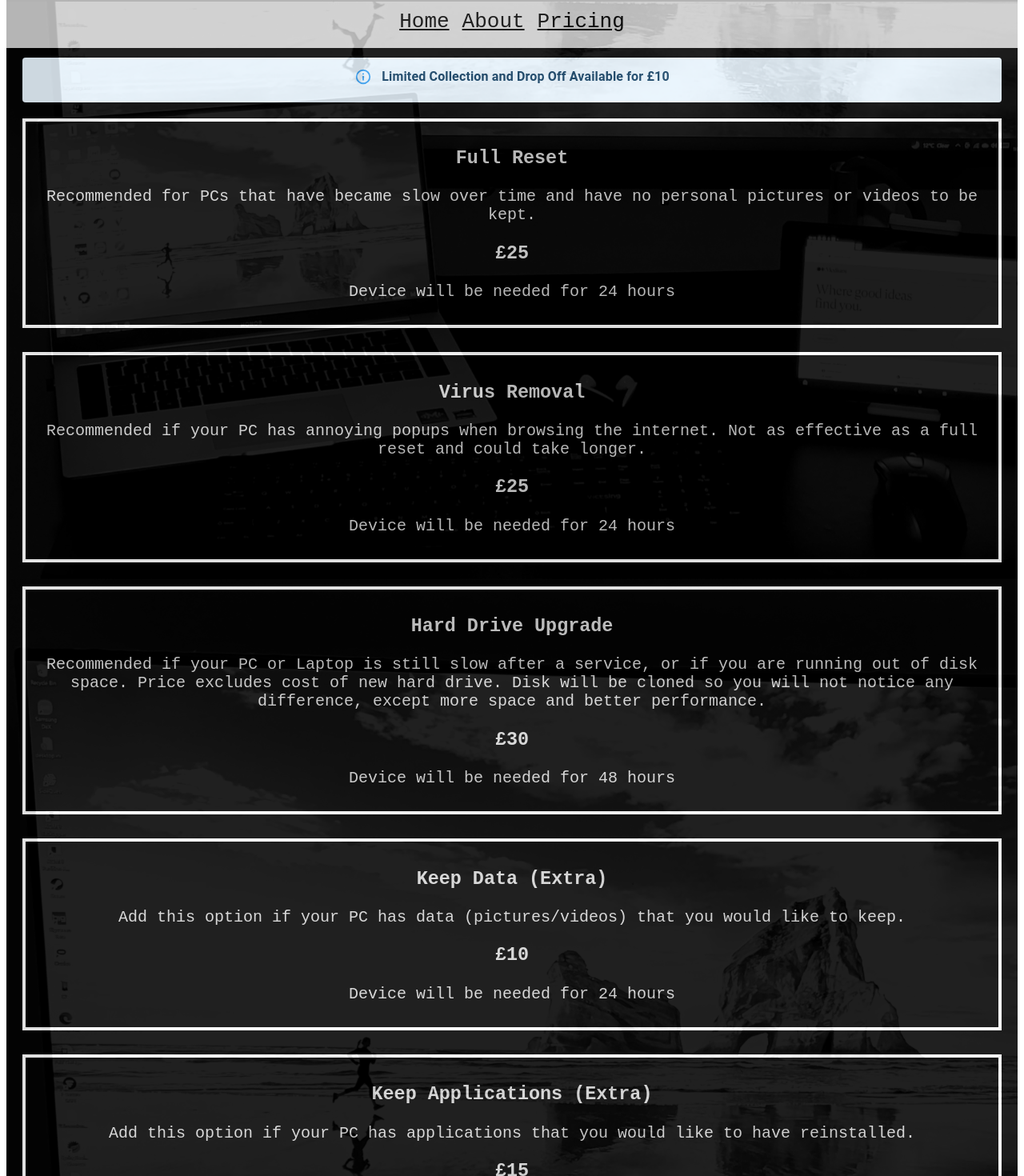
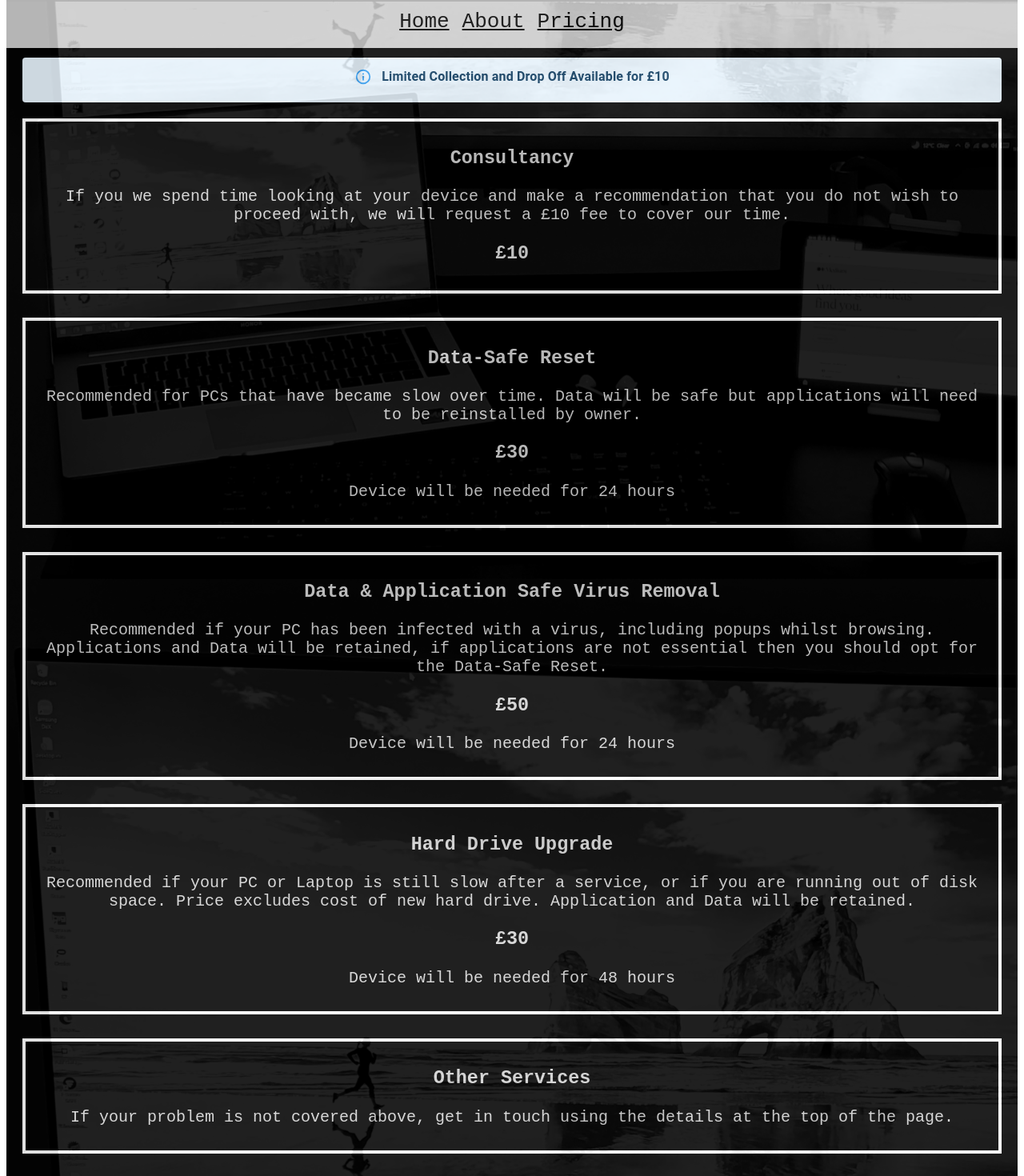
Before and after one commit to gallpaul8892/The-Computer-Mechanic, a React (Create React App) app: page /services in a window 1280 px wide. Shown: the part 197-1667 px from the top of the page at 80% size. Built offline with nearby package versions, Linux system fonts and the light colour scheme; the HTML template or start-up script is replaced by a standard one.

Commit message:
updated prices and services

```diff
--- a/src/PriceList/PriceList.js
+++ b/src/PriceList/PriceList.js
@@ -6,36 +6,34 @@ import AlertTitle from "@material-ui/lab/AlertTitle";
 const PriceList = () => {
   const services = [
     {
+      id: "consultancy",
+      title: "Consultancy",
+      description:
+        "If you we spend time looking at your device and make a recommendation that you do not wish to proceed with, we will request a £10 fee to cover our time.",
+    },
+    {
       id: "fullReset",
-      title: "Full Reset",
+      title: "Data-Safe Reset",
       description:
-        "Recommended for PCs that have became slow over time and have no personal pictures or videos to be kept.",
+        "Recommended for PCs that have became slow over time. Data will be safe but applications will need to be reinstalled by owner.",
     },
     {
       id: "virusRemoval",
-      title: "Virus Removal",
+      title: "Data & Application Safe Virus Removal",
       description:
-        "Recommended if your PC has annoying popups when browsing the internet. Not as effective as a full reset and could take longer.",
+        "Recommended if your PC has been infected with a virus, including popups whilst browsing. Applications and Data will be retained, if applications are not essential then you should opt for the Data-Safe Reset.",
     },
     {
       id: "hardDriveUpgrade",
       title: "Hard Drive Upgrade",
       description:
-        "Recommended if your PC or Laptop is still slow after a service, or if you are running out of disk space. Price excludes cost of new hard drive. Disk will be cloned so you will not notice any difference, except more space and better performance.",
+        "Recommended if your PC or Laptop is still slow after a service, or if you are running out of disk space. Price excludes cost of new hard drive. Application and Data will be retained.",
     },
     {
-      id: "keepData",
-      title: "Keep Data (Extra)",
+      id: "other",
+      title: "Other Services",
       description:
-        "Add this option if your PC has data (pictures/videos) that you would like to keep.",
-      option: true,
-    },
-    {
-      id: "keepApps",
-      title: "Keep Applications (Extra)",
-      description:
-        "Add this option if your PC has applications that you would like to have reinstalled.",
-      option: true,
+        "If your problem is not covered above, get in touch using the details at the top of the page.",
     },
   ];
 
@@ -57,10 +55,14 @@ const PriceList = () => {
               <strong>{service.title}</strong>
             </h3>
             <p>{service.description}</p>
-            <h3>£{appConstants.prices[service.id]}</h3>
-            <p>
-              Device will be needed for {appConstants.times[service.id]} hours
-            </p>
+            {appConstants.prices[service.id] && (
+              <h3>£{appConstants.prices[service.id]}</h3>
+            )}
+            {appConstants.times[service.id] && (
+              <p>
+                Device will be needed for {appConstants.times[service.id]} hours
+              </p>
+            )}
           </div>
         );
       })}
--- a/src/config/constants.js
+++ b/src/config/constants.js
@@ -1,17 +1,14 @@
 export const appConstants = {
   prices: {
-    fullReset: 25,
-    virusRemoval: 25,
-    keepData: 10,
-    keepApps: 15,
+    consultancy: 10,
+    fullReset: 30,
+    virusRemoval: 50,
     hardDriveUpgrade: 30,
-    collectionFee:10
+    collectionFee:10,
   },
   times:{
     fullReset: 24,
     virusRemoval: 24,
-    keepData: 24,
-    keepApps: 24,
     hardDriveUpgrade: 48,
   }
 };
```
